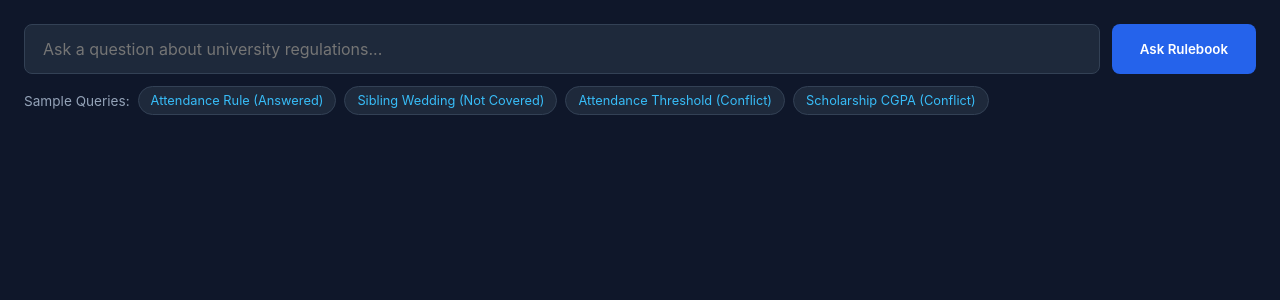
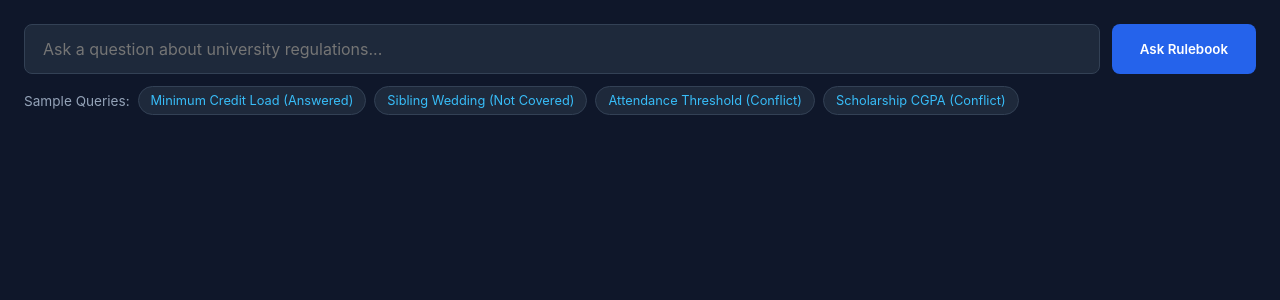
Before and after one commit to A-K-D-2000/rulebook-conflict-detector, a FastAPI app: page / in a window 1280 px wide. Shown: the part 101-401 px from the top of the page. Run offline with FastAPI, Linux system fonts and the light colour scheme; parts of the project's set-up code (start-up, migrations or seed data) failed here and were passed over.

Commit message:
update UI question

```diff
--- a/templates/index.html
+++ b/templates/index.html
@@ -117,7 +117,8 @@
 
     <div class="quick-chips">
       <span>Sample Queries:</span>
-      <div class="chip" onclick="setQuery('What attendance percentage is strictly required for exams?')">Attendance Rule (Answered)</div>
+      <div class="chip" onclick="setQuery('What is the minimum number of credit units a full-time undergraduate student must enroll in per semester?')"
+      >Minimum Credit Load (Answered)</div>
       <div class="chip" onclick="setQuery('Can a student miss an exam to attend a sibling wedding?')">Sibling Wedding (Not Covered)</div>
       <div class="chip" onclick="setQuery('What is the minimum attendance percentage required to sit for final exams, and can it be lowered?')">Attendance Threshold (Conflict)</div>
       <div class="chip" onclick="setQuery('What CGPA is required to retain an Institutional Merit Scholarship?')">Scholarship CGPA (Conflict)</div>
```
